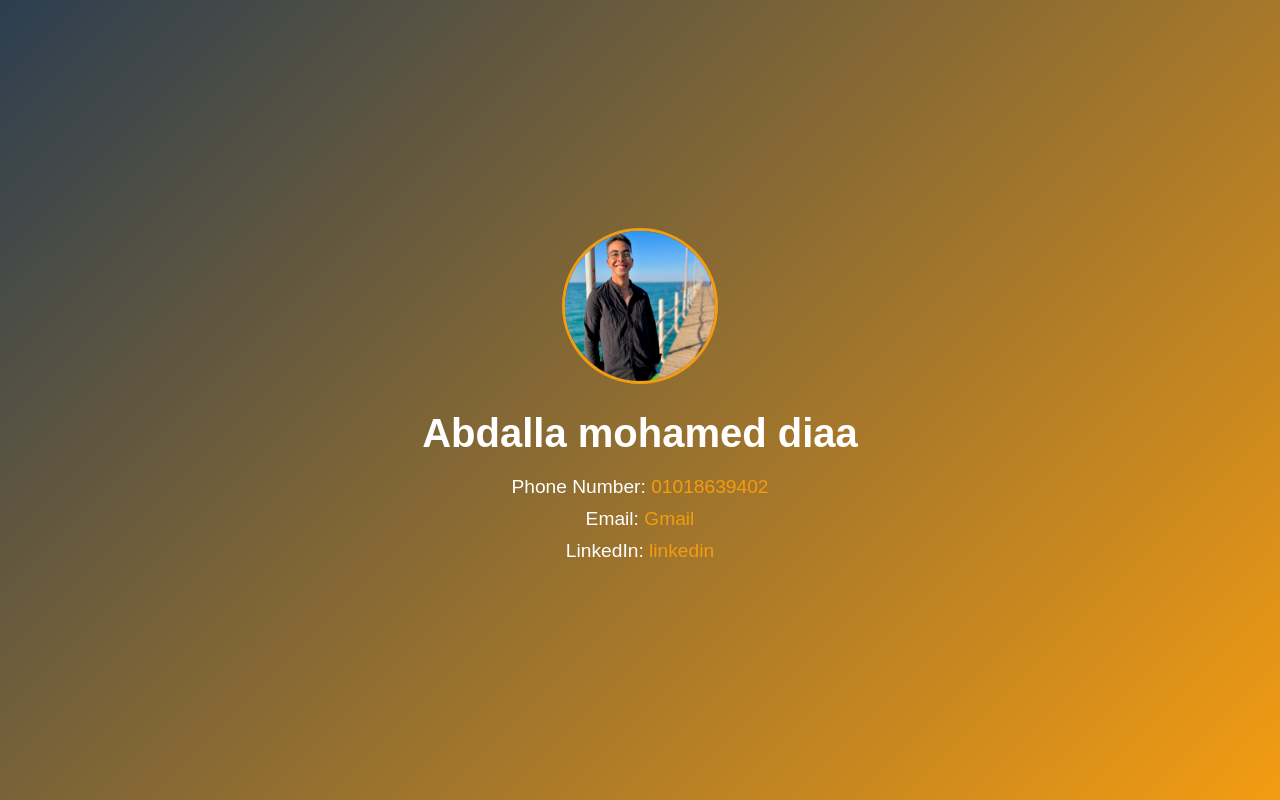
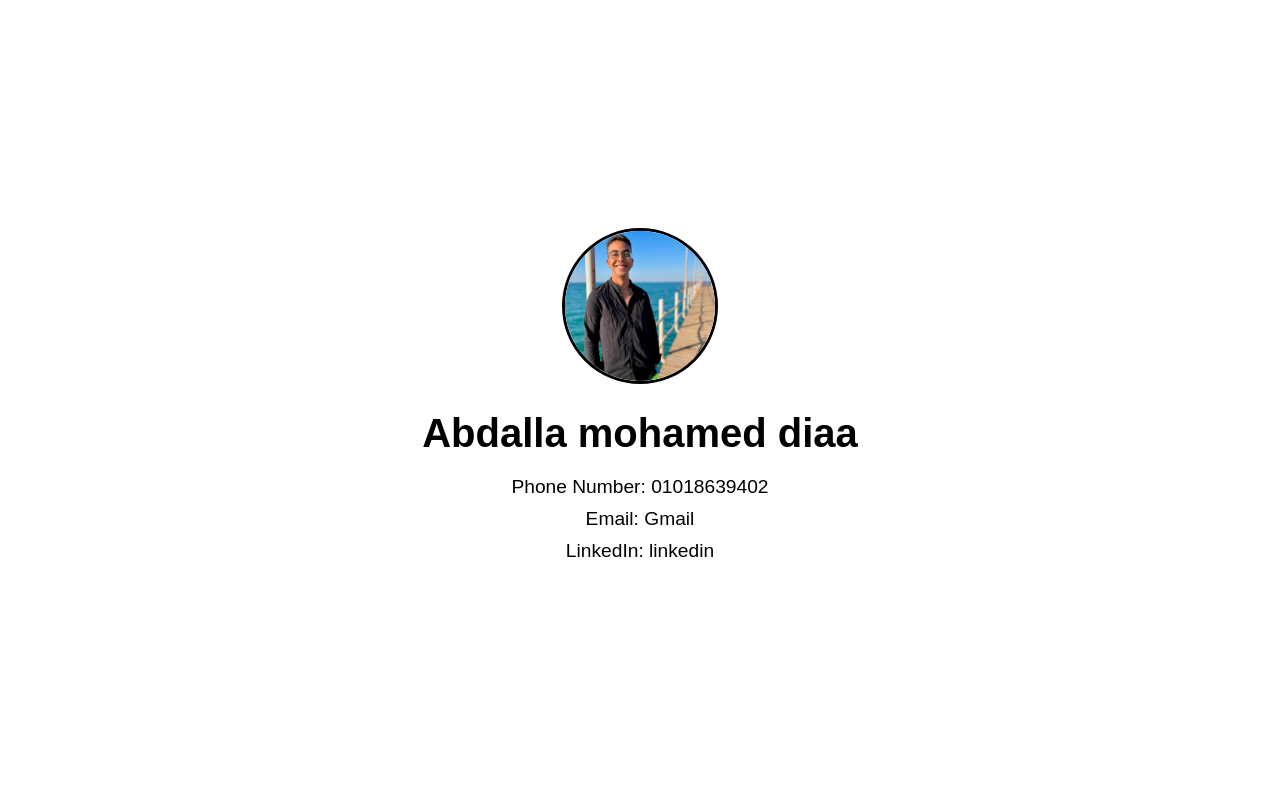
Before and after one commit to abdalladiaa/dada, a plain HTML site: page index.html in a window 1280 px wide. Drawn offline with Linux system fonts and the light colour scheme.

Commit message:
index.html

```diff
--- a/index.html
+++ b/index.html
@@ -9,8 +9,8 @@
             font-family: 'Arial', sans-serif;
             margin: 0;
             padding: 0;
-            background: linear-gradient(135deg, #2c3e50, #f39c12); /* تدرج فاخر بين الأسود والذهبي */
-            color: #fff;
+            background-color: #fff; /* خلفية بيضاء */
+            color: #000; /* النصوص باللون الأسود */
             display: flex;
             flex-direction: column;
             align-items: center;
@@ -26,7 +26,7 @@
             border-radius: 50%;
             overflow: hidden;
             margin: 0 auto 20px;
-            border: 3px solid #f39c12; /* إضافة حدود ذهبية حول الصورة */
+            border: 3px solid #000; /* حدود داكنة حول الصورة */
         }
         .profile-picture img {
             width: 100%;
@@ -42,7 +42,7 @@
             margin: 10px 0;
         }
         a {
-            color: #f39c12; /* اللون الذهبي للروابط */
+            color: #000; /* الروابط باللون الأسود */
             text-decoration: none;
             font-size: 1.2rem;
         }
```
